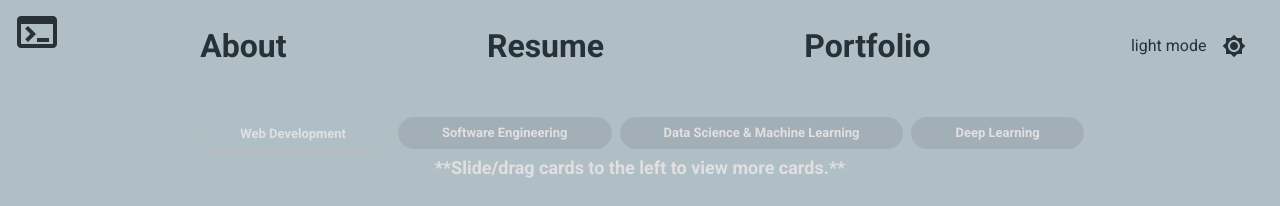
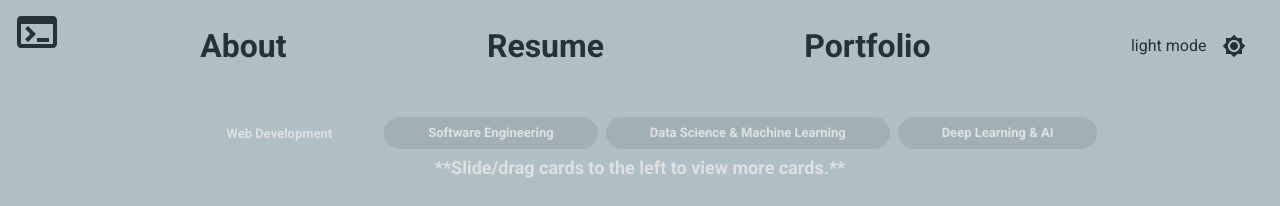
Before and after one commit to tarekel96/Portfolio_App, a Next.js app in the folder next-portfolio/: page /portfolio in a window 1280 px wide. Shown: the top 206 px of the page. Built offline with nearby package versions, Linux system fonts and the light colour scheme.

Commit message:
updated gpa and added dfs project.

```diff
--- a/next-portfolio/lib/deep_learning_projects.json
+++ b/next-portfolio/lib/deep_learning_projects.json
@@ -14,10 +14,16 @@
 		"id": "dl_project 2"
 	},
 	{
+		"name": "Traveling Salesman Problem with Branch & Bound DFS",
+		"githubUrl": "https://github.com/tarekel96/TSP_DFS_BnB",
+		"objective": "Solve the Traveling Salesman Problem by implementing the Branch & Bound Depth First Search algorithm.",
+		"modelsAndConcepts": "Depth First Search, DFS, Branch & Bound, numpy"
+	},
+	{
 		"name": "Neural Network for classifying heart disease.",
 		"githubUrl": "https://github.com/tarekel96/CPSC393_KerasNeuralNetwork",
 		"objective": "Using a patient dataset from Kaggle, built a Sequential Neural Network Model using Keras and TensorFlow to classify if a patient has heart disease or not.",
-		"modelsAndConcepts": "Neural Network, Keras, TensorFlow, Sequential Model, pandas",
+		"modelsAndConcepts": "Neural Network, Keras, TensorFlow, Sequential Model, numpy, pandas",
 		"id": "dl_project 0"
 	}
 ]
--- a/next-portfolio/lib/resume.json
+++ b/next-portfolio/lib/resume.json
@@ -8,7 +8,7 @@
 			"duration": "09/15/22 - 12/20/23",
 			"major": "Data Science",
 			"degreeType": "Masters of Data Science",
-			"gpa": "n/a",
+			"gpa": "3.20",
 			"relevantCourses": "",
 			"specialAwards": []
 		},
@@ -18,7 +18,7 @@
 			"duration": "09/01/19 - 05/20/22",
 			"major": "Software Engineering",
 			"degreeType": "Bachelor's of Science",
-			"gpa": "3.632",
+			"gpa": "3.63",
 			"relevantCourses": "Data Structure & Algorithms (C++), Intro to computer science I & II (Python and Java), Intro to Linux/Unix Programming and Git, Software Requirements, Software Design, Discrete Math, Calculus I-III, Intro to Linear Algebra and Differential Equations, Intro to Statistics, Intro to 3D printing and modeling",
 			"specialAwards": []
 		},
--- a/next-portfolio/pages/portfolio.js
+++ b/next-portfolio/pages/portfolio.js
@@ -20,7 +20,7 @@ const menuOptions = [
 	{ label: 'Web Development', active: true },
 	{ label: 'Software Engineering', active: false },
 	{ label: 'Data Science & Machine Learning', active: false },
-	{ label: 'Deep Learning', active: false }
+	{ label: 'Deep Learning & AI', active: false }
 ];
 
 const CarouselWrapper = styled('section')(({ theme }) => ({
@@ -169,7 +169,7 @@ const Portfolio = () => {
 			{currentWheel === 'Web Development' && <WebDevWheel />}
 			{currentWheel === 'Software Engineering' && <SWE_Wheel />}
 			{currentWheel === 'Data Science & Machine Learning' && <DS_ML_Wheel />}
-			{currentWheel === 'Deep Learning' && <DL_Wheel />}
+			{currentWheel === 'Deep Learning & AI' && <DL_Wheel />}
 		</CarouselWrapper>
 	);
 };
```
